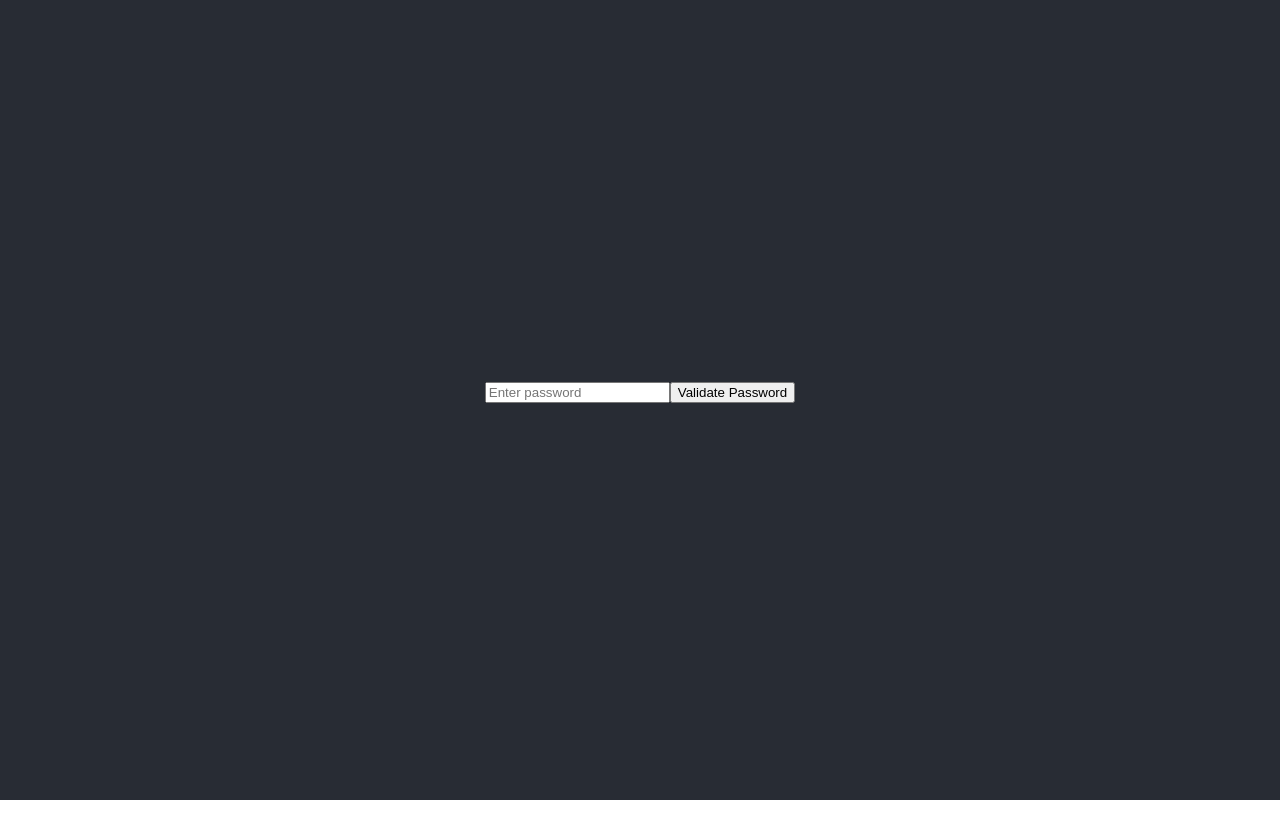
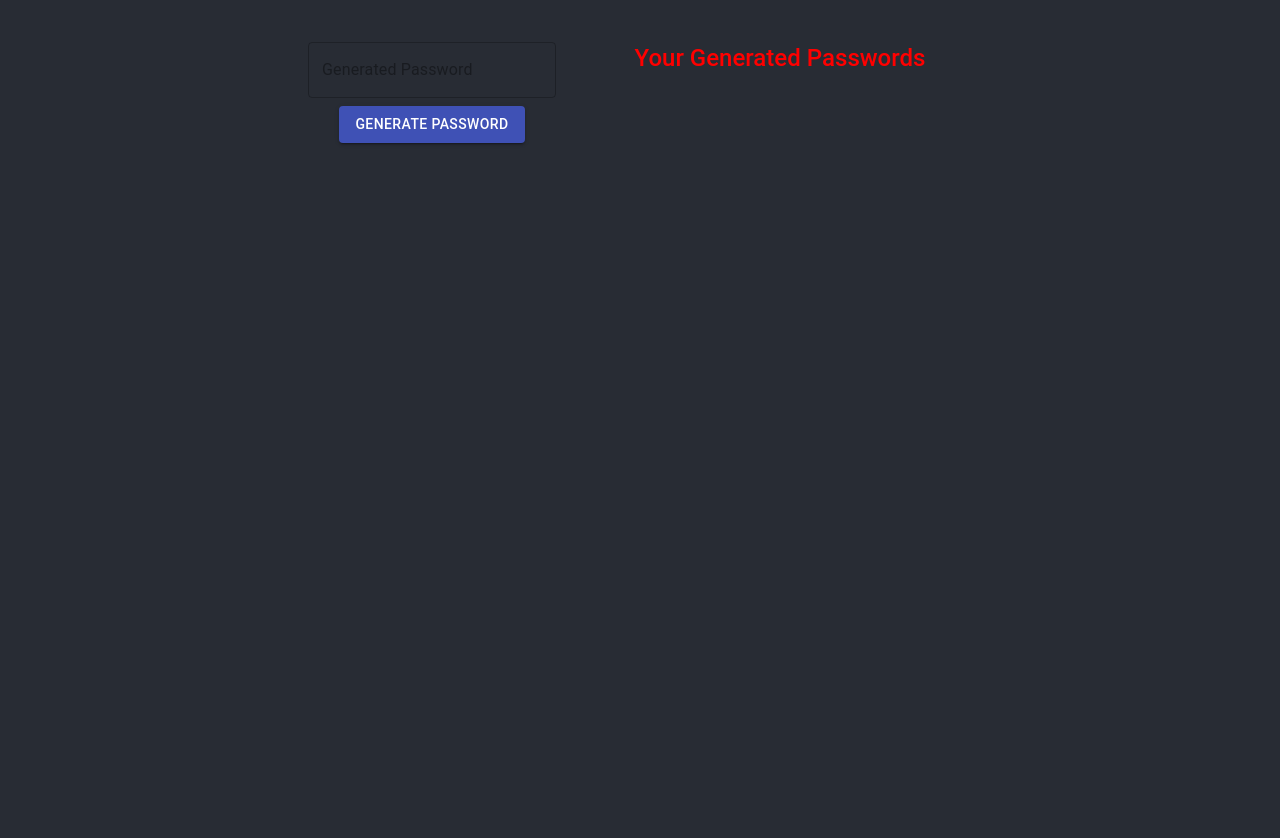
Before and after one commit to aqdasilva/IronPassword, a React (Create React App) app: page / in a window 1280 px wide. Shown: the top 838 px of the page. Before the commit the page ends 800 px from the top, so only its background shows below. Built offline with nearby package versions, Linux system fonts and the light colour scheme.

Commit message:
gave the list a title with color & larger

```diff
--- a/package.json
+++ b/package.json
@@ -3,12 +3,18 @@
   "version": "0.1.0",
   "private": true,
   "dependencies": {
+    "@emotion/react": "^11.10.5",
+    "@emotion/styled": "^11.10.5",
+    "@material-ui/core": "^4.12.4",
+    "@mui/material": "^5.11.4",
+    "@mui/styled-engine-sc": "^5.11.0",
     "@testing-library/jest-dom": "^5.16.5",
     "@testing-library/react": "^13.4.0",
     "@testing-library/user-event": "^13.5.0",
     "react": "^18.2.0",
     "react-dom": "^18.2.0",
     "react-scripts": "5.0.1",
+    "styled-components": "^5.3.6",
     "web-vitals": "^2.1.4"
   },
   "scripts": {
--- a/src/App.js
+++ b/src/App.js
@@ -1,12 +1,12 @@
 import './App.css';
-import CreatePassword from './components/password';
+import PasswordGenerator from './components/password';
 
 function App() {
   return (
     <div className="App">
       <header className="App-header">
         <p>
-          <CreatePassword />
+          <PasswordGenerator />
         </p>
       </header>
     </div>
--- a/src/components/password.js
+++ b/src/components/password.js
@@ -1,27 +1,116 @@
 import React, { useState } from 'react';
+import { List, ListItem, ListItemText, makeStyles } from '@material-ui/core';
+import Button from '@material-ui/core/Button';
+import TextField from '@material-ui/core/TextField';
+import ListSubheader from '@material-ui/core/ListSubheader';
 
+const useStyles = makeStyles((theme) => ({
+  container: {
+    display: 'flex',
+    flexDirection: 'column',
+    alignItems: 'center',
+    margin: theme.spacing(2),
+  },
+  TextField: {
+    margin: theme.spacing(1),
+  },
+  button: {
+    margin: theme.spacing(1),
+  },
+  listContainer: {
+    margin: theme.spacing(1),
+    width: '400px',
+    height: '1000px',
+    overflowY: 'scroll',
+    float: 'right',
+  },
+  parentContainer: {
+    display: 'flex',
+    justifyContent: 'space-between',
+  },
+  listHeader: {
+    color: 'red',
+    fontSize: '24px',
+  },
+}));
 
+function PasswordGenerator() {
+  const classes = useStyles();
+  const [password, setPassword] = useState('');
+  const [savedPasswords, setPasswords] = useState([]);
 
-function CreatePassword() {
-  const [password, setPassword] = useState('');
-  const [validationMessage, setValidationMessage] = useState('');
+  function generatePassword() {
+    //Code to generate password
+    let lowercase = "abcdefghijklmnopqrstuvwxyz";
+    let uppercase = "ABCDEFGHIJKLMNOPQRSTUVWXYZ";
+    let numbers = "0123456789";
+    let special = "!@#$%^&*()";
+    let password = '';
 
-  const validatePassword = (password) => {
-    const strongRegex = new RegExp("^(?=.*[a-z]{4})(?=.*[A-Z]{3})(?=.*[0-9]{2})(?=.*[!@#\$%\^&\*]{2})(?=.{18,})");
-    if(strongRegex.test(password)) {
-      setValidationMessage('Password is strong');
-    } else {
-      setValidationMessage('Password must contain at least 18 characters, 4 lowercase, 3 uppercase, 2 numbers and 2 special characters');
+    //Add 18 characters to the password
+    for (let i = 0; i < 18; i++) {
+      password += lowercase[Math.floor(Math.random() * lowercase.length)];
+    }
+
+    //Add 4 lowercase characters to the password
+    for (let i = 0; i < 4; i++) {
+      password += lowercase[Math.floor(Math.random() * lowercase.length)];
+    }
+
+    //Add 3 uppercase characters to the password
+    for (let i = 0; i < 3; i++) {
+      password += uppercase[Math.floor(Math.random() * uppercase.length)];
+    }
+
+    //Add 2 numbers to the password
+    for (let i = 0; i < 2; i++) {
+      password += numbers[Math.floor(Math.random() * numbers.length)];
+    }
+
+    //Add 2 special characters to the password
+    for (let i = 0; i < 2; i++) {
+      password += special[Math.floor(Math.random() * special.length)];
+    }
+    setPassword(prevPassword => password);
+    setPasswords(prevPasswords => [...prevPasswords, password]);
   }
-}
 
   return (
-    <div>
-      <input type="password" value={password} onChange={(e) => setPassword(e.target.value)} placeholder="Enter password" />
-      <button onClick={() => validatePassword(password)}>Validate Password</button>
-      <p>{validationMessage}</p>
-    </div>
+    <div className={classes.parentContainer}>
+      <div className={classes.container}>
+        <TextField
+          className={classes.textField}
+          label="Generated Password"
+          variant="outlined"
+          value={password}
+          disabled
+        />
+        <Button
+          className={classes.button}
+          variant="contained"
+          color="primary"
+          onClick={generatePassword}
+        >
+          Generate Password
+        </Button>
+      </div>
+      <div className={classes.listContainer}>
+        <List
+          subheader={
+            <ListSubheader className={classes.listHeader}>
+                Your Generated Passwords
+            </ListSubheader>
+          }
+          >
+          {savedPasswords.map((p, index) => (
+            <ListItem key={index}>
+              <ListItemText primary={p} />
+            </ListItem>
+          ))}
+        </List>
+      </div>
+  </div>
   );
 }
 
-export default CreatePassword;
+export default PasswordGenerator;
```
Also changed, not shown: 1 other file (tests, documents, lock files or other folders).
